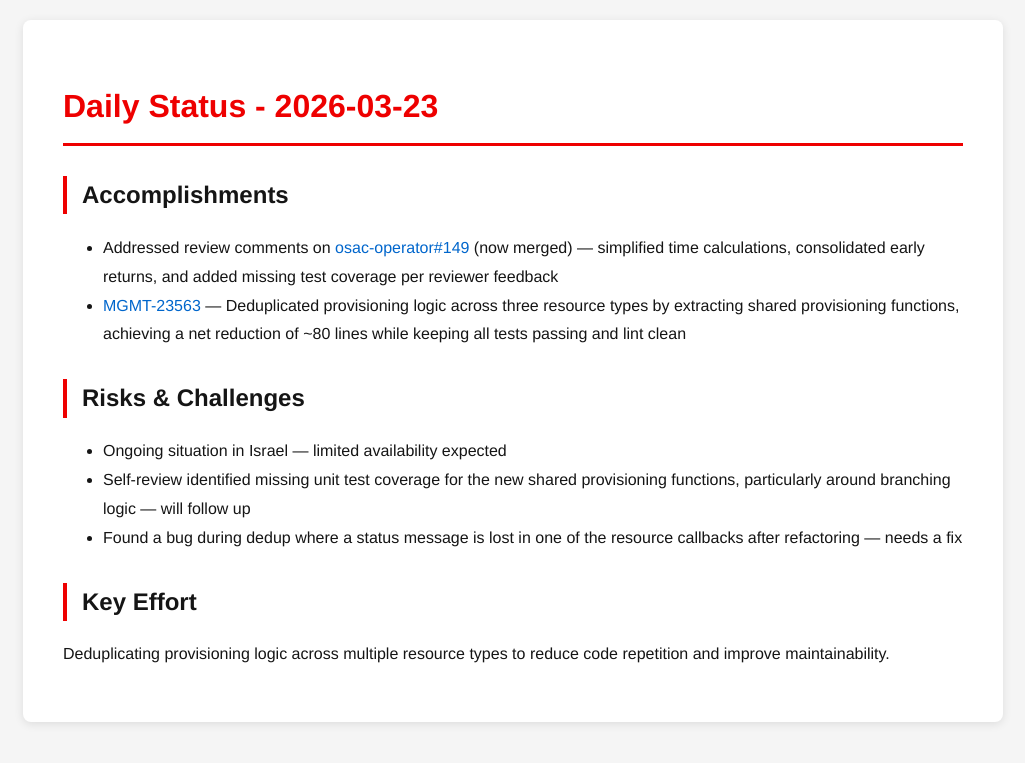
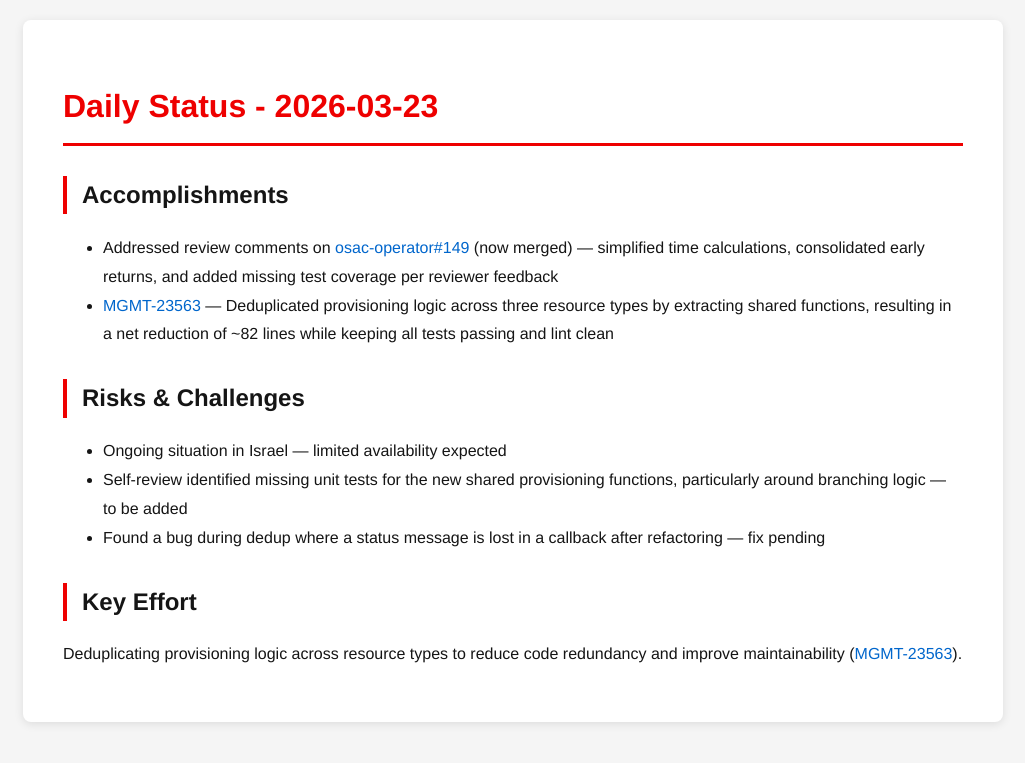
Before and after one commit to tzvatot/daily-status, a Jekyll site: the page built from 2026-03-23.md, in a window 1280 px wide. Shown: the top 763 px of the page, without its empty margins (127-1152 px from the left). Built offline with Jekyll 4.4.1, drawn with Linux system fonts in a browser that asks for light colours.

Commit message:
Daily status update - 2026-03-23

```diff
--- a/2026-03-23.md
+++ b/2026-03-23.md
@@ -8,12 +8,12 @@ date: 2026-03-23
 
 ## Accomplishments
 - Addressed review comments on [osac-operator#149](https://github.com/osac-project/osac-operator/pull/149) (now merged) — simplified time calculations, consolidated early returns, and added missing test coverage per reviewer feedback
-- [MGMT-23563](https://issues.redhat.com/browse/MGMT-23563) — Deduplicated provisioning logic across three resource types by extracting shared provisioning functions, achieving a net reduction of ~80 lines while keeping all tests passing and lint clean
+- [MGMT-23563](https://issues.redhat.com/browse/MGMT-23563) — Deduplicated provisioning logic across three resource types by extracting shared functions, resulting in a net reduction of ~82 lines while keeping all tests passing and lint clean
 
 ## Risks & Challenges
 - Ongoing situation in Israel — limited availability expected
-- Self-review identified missing unit test coverage for the new shared provisioning functions, particularly around branching logic — will follow up
-- Found a bug during dedup where a status message is lost in one of the resource callbacks after refactoring — needs a fix
+- Self-review identified missing unit tests for the new shared provisioning functions, particularly around branching logic — to be added
+- Found a bug during dedup where a status message is lost in a callback after refactoring — fix pending
 
 ## Key Effort
-Deduplicating provisioning logic across multiple resource types to reduce code repetition and improve maintainability.
+Deduplicating provisioning logic across resource types to reduce code redundancy and improve maintainability ([MGMT-23563](https://issues.redhat.com/browse/MGMT-23563)).
```
